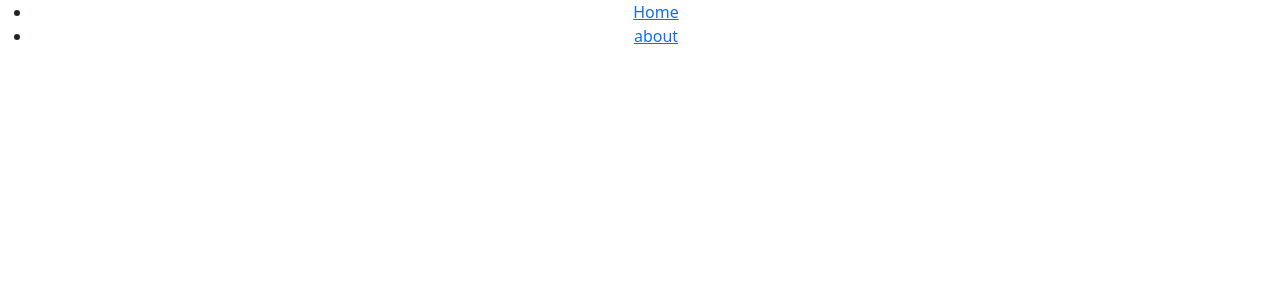
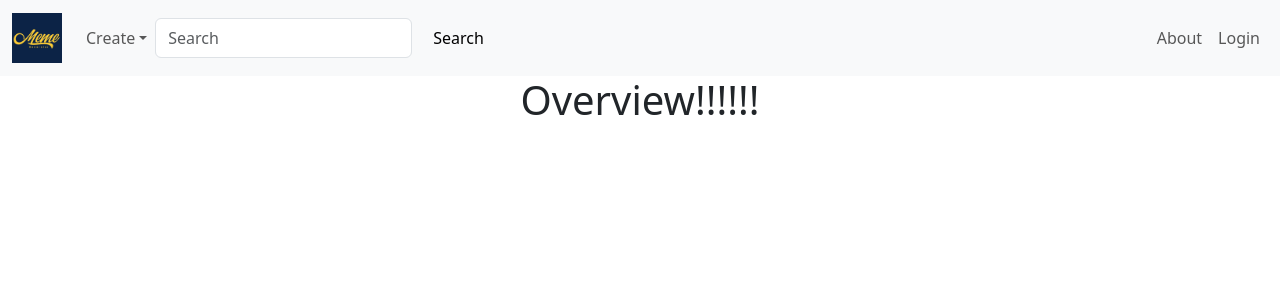
Before and after one commit to Xueru1998/OMM-Project, a React (Create React App) app in the folder mememuc-template/react-frontend/: page /overview in a window 1280 px wide. Before the commit this address had no page. Shown: the top 300 px of the page. Built offline with nearby package versions, Linux system fonts and the light colour scheme.

Commit message:
change the navigation bar

```diff
--- a/mememuc-template/react-frontend/src/App.js
+++ b/mememuc-template/react-frontend/src/App.js
@@ -2,6 +2,7 @@ import "./styles/App.css";
 import Nav from "./pages/Nav";
 import Homepage from "./pages/Homepage";
 import About from "./pages/About";
+import Overview from "./pages/Overview";
 import { Routes, Route } from "react-router-dom";
 
 function App() {
@@ -11,6 +12,7 @@ function App() {
       <Routes>
         <Route path="/" element={<Homepage />} />
         <Route path="/about" element={<About />} />
+          <Route path="/overview" element={<Overview />} />
       </Routes>
     </div>
   );
--- a/mememuc-template/react-frontend/src/pages/Nav.js
+++ b/mememuc-template/react-frontend/src/pages/Nav.js
@@ -1,18 +1,62 @@
+
+/**
+ * References for Navbar:
+ * https://react-bootstrap.github.io/components/navbar/
+ * */
+
 import React from "react";
-import { Link } from "react-router-dom";
-//the navigation bar "about" and "home"
-const Nav = () => {
+import Button from 'react-bootstrap/Button';
+import Container from 'react-bootstrap/Container';
+import Form from 'react-bootstrap/Form';
+import Nav from 'react-bootstrap/Nav';
+import Navbar from 'react-bootstrap/Navbar';
+import NavDropdown from 'react-bootstrap/NavDropdown';
+import logo from '../pic/logo.jpg';
+
+function NavScrollExample() {
   return (
-    <nav>
-      <ul>
-        <li>
-          <Link to="/">Home</Link>
-        </li>
-        <li>
-          <Link to="/about">about</Link>
-        </li>
-      </ul>
-    </nav>
+      <Navbar bg="light" expand="lg">
+        <Container fluid>
+          <Navbar.Brand href="/">
+            <img
+                src={logo}
+                alt="HOME"
+            width="50"
+            height="50"/></Navbar.Brand>
+          <Navbar.Toggle aria-controls="navbarScroll" />
+          <Navbar.Collapse id="navbarScroll">
+            <Nav
+                className="me-auto my-2 my-lg-0"
+                style={{ maxHeight: '100px' }}
+                navbarScroll
+            >
+              <NavDropdown title="Create" id="navbarScrollingDropdown">
+                <NavDropdown.Item href="mememaker">Make a Meme</NavDropdown.Item>
+                <NavDropdown.Item href="gifmaker">Make a Gif</NavDropdown.Item>
+                <NavDropdown.Item href="videomaker">Make a Video</NavDropdown.Item>
+              </NavDropdown>
+
+
+              <Form className="d-flex">
+                <Form.Control
+                    type="search"
+                    placeholder="Search"
+                    className="me-2"
+                    aria-label="Search"
+                />
+                <Button variant="light">Search</Button>
+              </Form>
+            </Nav>
+            <Nav>
+              <Nav.Link href="about">About</Nav.Link>
+              <Nav.Link href="login">Login</Nav.Link>
+            </Nav>
+
+
+          </Navbar.Collapse>
+        </Container>
+      </Navbar>
   );
-};
-export default Nav;
+}
+
+export default NavScrollExample;
--- /dev/null
+++ b/mememuc-template/react-frontend/src/pages/Overview.js
@@ -0,0 +1,11 @@
+import React from "react";
+//the page for overview
+function Overview() {
+    return (
+        <div>
+            <h1>Overview!!!!!!</h1>
+        </div>
+    );
+}
+
+export default Overview;
```
Also changed, not shown: mememuc-template/react-frontend/src/pic/logo.jpg (added).
